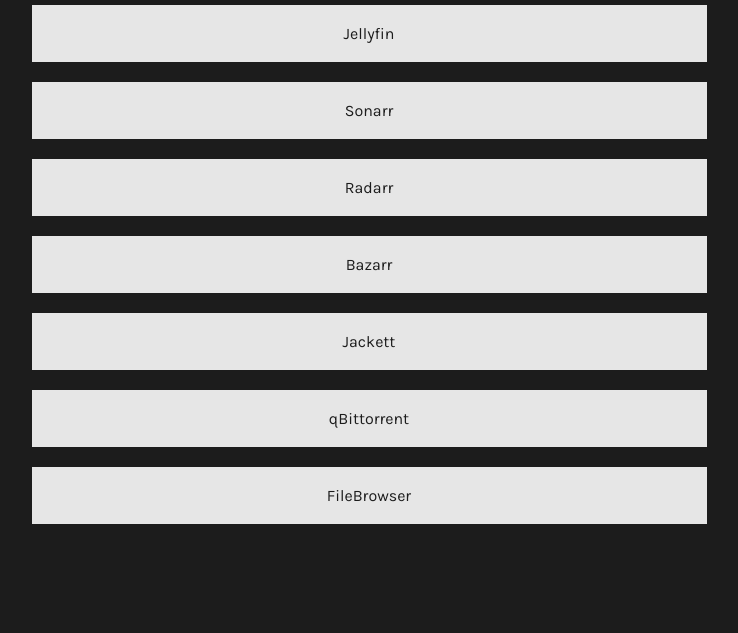
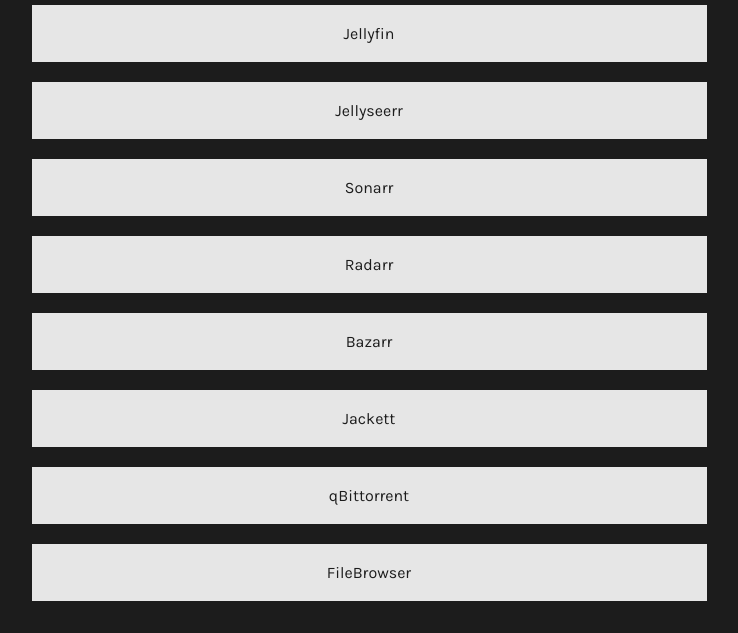
Before and after one commit to diegocanales/docker-media-server, a plain HTML site: page services/homepage/index.html in a window 1280 px wide. Shown: the part 167-800 px from the top of the page, without its empty margins (271-1009 px from the left). Drawn offline with nearby package versions, Linux system fonts and the light colour scheme.

Commit message:
feat: jellyseerr service

```diff
--- a/services/homepage/index.html
+++ b/services/homepage/index.html
@@ -14,9 +14,10 @@
 
     <div id="links">
         <a class="link" href="http://192.168.1.100:8096/" target="_blank">Jellyfin</a>
+        <a class="link" href="http://192.168.1.100:5055/" target="_blank">Jellyseerr</a>
         <a class="link" href="http://192.168.1.100:8989/" target="_blank">Sonarr</a>
         <a class="link" href="http://192.168.1.100:7878/" target="_blank">Radarr</a>
-        <a class="link" href="http://192.168.1.100:6767" target="_blank">Bazarr</a>
+        <a class="link" href="http://192.168.1.100:6767/" target="_blank">Bazarr</a>
         <a class="link" href="http://192.168.1.100:9117/" target="_blank">Jackett</a>
         <a class="link" href="http://192.168.1.100:8080/" target="_blank">qBittorrent</a>
         <a class="link" href="http://192.168.1.100:8085/" target="_blank">FileBrowser</a>
```
Also changed, not shown: 3 other files.
